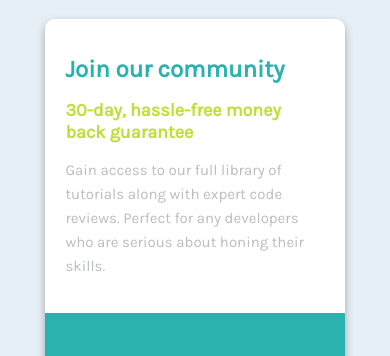
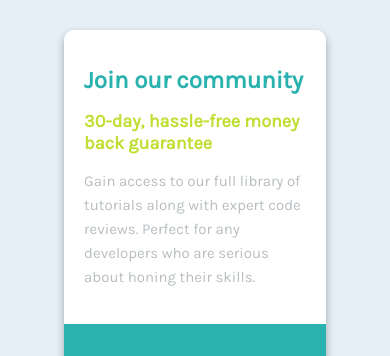
Before and after one commit to Lea225/single-price-grid-component-master, a plain HTML site: page index.html in a window 390 px wide. Shown: the top 356 px of the page. Drawn offline with Linux system fonts and the light colour scheme.

Commit message:
Update style.css

```diff
--- a/style.css
+++ b/style.css
@@ -7,7 +7,7 @@ body{
 }
 .cards{
     margin: auto;
-    margin-top: 5%;
+    margin-top: 8%;
     display: grid;
     text-align: left;
     border-radius: 10px;
@@ -90,7 +90,7 @@ span{
 }
 @media (max-width: 750px) {
     .cards{
-        width: 80%;
+        width: 70%;
         display: block;
     }
     .card1{
```
